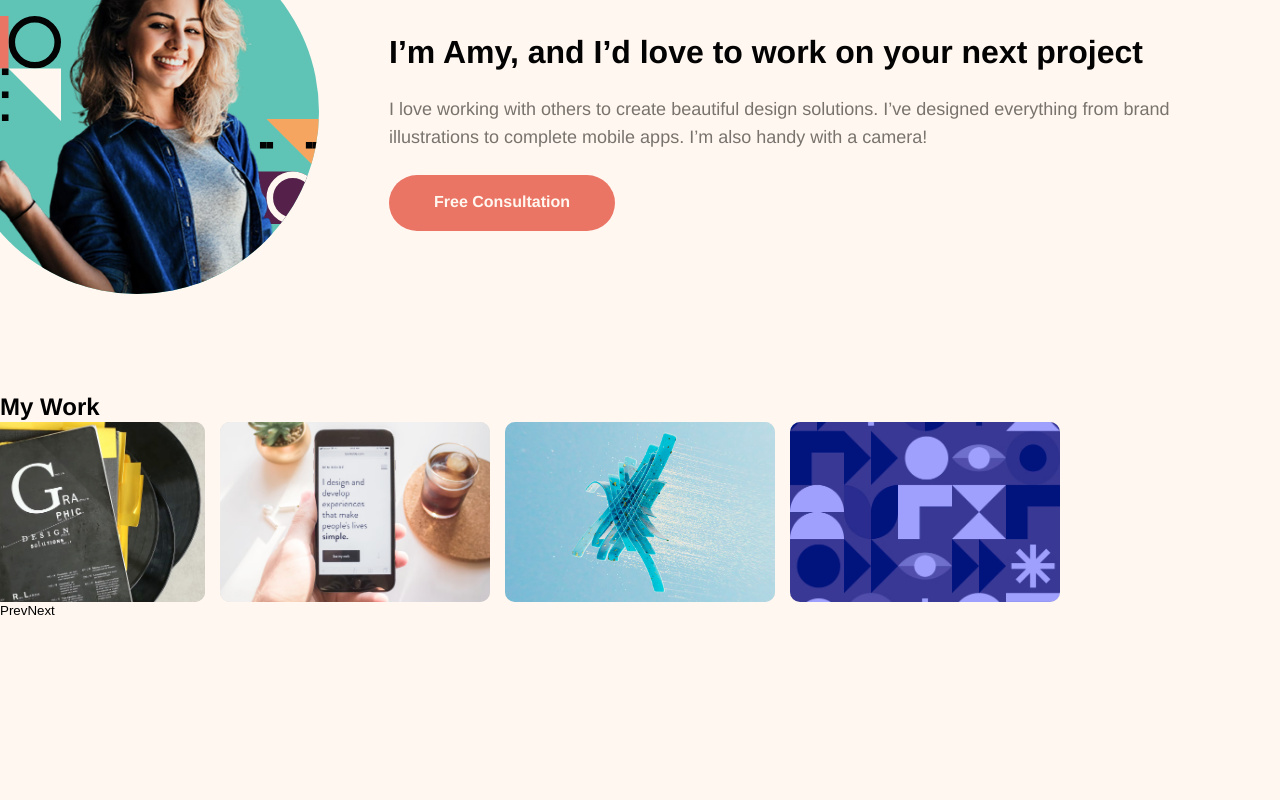
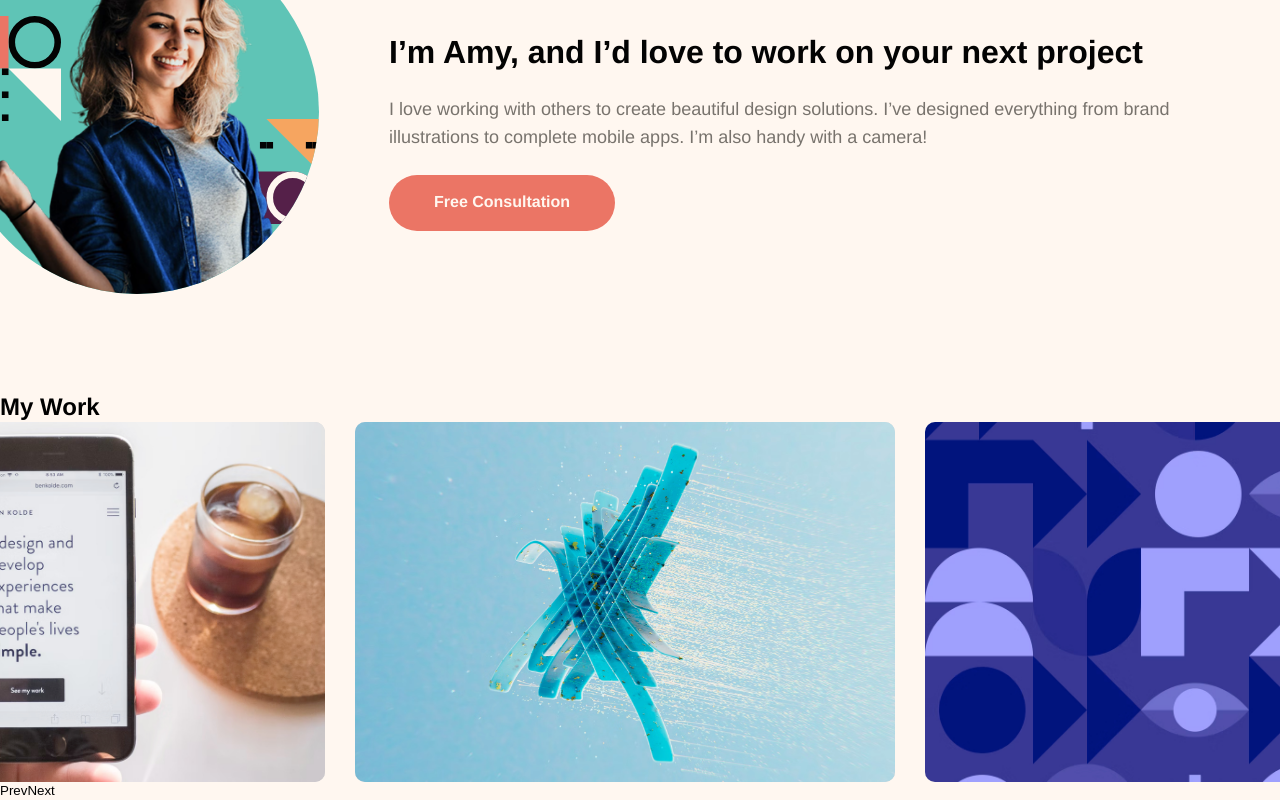
Before and after one commit to Edanriell/SinglePageDesignPortfolio, a Nuxt app in the folder Client/: page / in a window 1280 px wide. Shown: the part 987-1787 px from the top of the page. Before the commit the page ends 1607 px from the top, so only its background shows below. Built offline with nearby package versions, Linux system fonts and the light colour scheme.

Commit message:
feature(slider): created tablet slider

```diff
--- a/Client/shared/ui/slider/ui/slider.vue
+++ b/Client/shared/ui/slider/ui/slider.vue
@@ -66,7 +66,6 @@
 		:loop="true"
 		:modules="modules"
 		:slidesPerView="'auto'"
-		:space-between="15"
 		:speed="500"
 		class="slider"
 		@swiper="onSwiper"
@@ -108,6 +107,13 @@
 		height: 180rem;
 		background: #d8d8d8;
 		max-width: 270rem;
+		margin-right: 15rem;
+
+		@media (width >= 768px) {
+			max-width: 540rem;
+			height: 360rem;
+			margin-right: 30rem;
+		}
 	}
 
 	.slide {
@@ -122,6 +128,10 @@
 		object-fit: cover;
 		width: 100%;
 		height: 180rem;
+
+		@media (width >= 768px) {
+			height: 360rem;
+		}
 	}
 
 	.slide__content {
```
